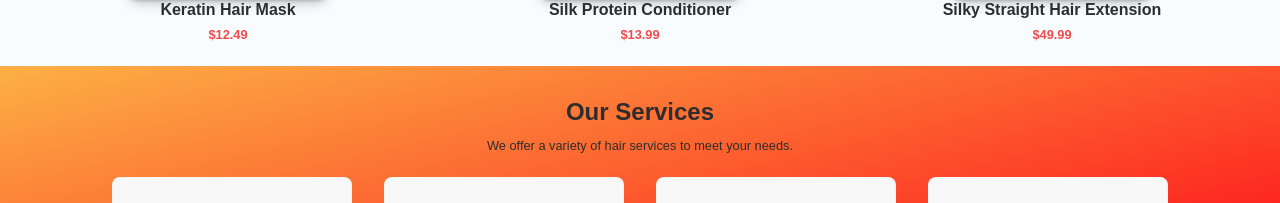
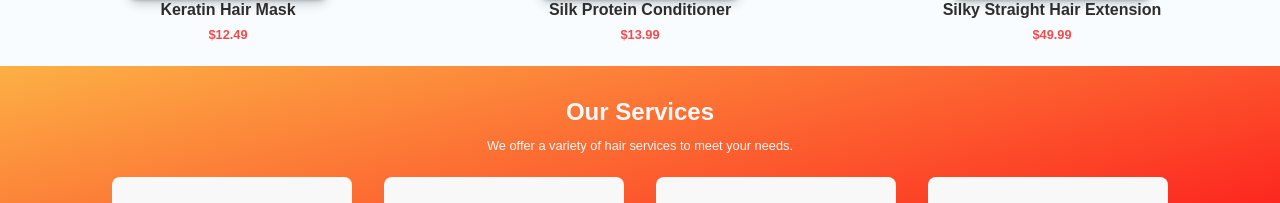
Before and after one commit to cazicruz/Hair-Shop, a Next.js app: page / in a window 1280 px wide. Shown: the part 1120-1323 px from the top of the page. Built offline with nearby package versions, Linux system fonts and the light colour scheme; grey boxes are pictures that could not be loaded; what @ant-design/nextjs-registry would draw is missing.

Commit message:
added aos animation

```diff
--- a/src/components/LoadingScreen.js
+++ b/src/components/LoadingScreen.js
@@ -37,7 +37,7 @@ const LoaderWrapper = styled.div`
   display: flex;
   justify-content: center;
   align-items: center;
-  background: rgba(255, 255, 255, 0.75);
+  background: rgba(62, 62, 62, 0.85);
   backdrop-filter: blur(1px);
   z-index: 9999;
 `;
--- a/src/components/home/ServicesSection.js
+++ b/src/components/home/ServicesSection.js
@@ -87,8 +87,8 @@ function ServicesSection({ services=serviceList, title = "Our Services", subtitl
   return (
     <ServicesWrapper>
       <HeaderText style={{color:'#f8f8f8'}}>
-        <h2>{title}</h2>
-        <p>{subtitle}</p>
+        <h2 style={{color:'#f8f8f8'}}>{title}</h2>
+        <p style={{color:'#f8f8f8'}}>{subtitle}</p>
       </HeaderText>
       <Container>
           {isMobile?(
```
